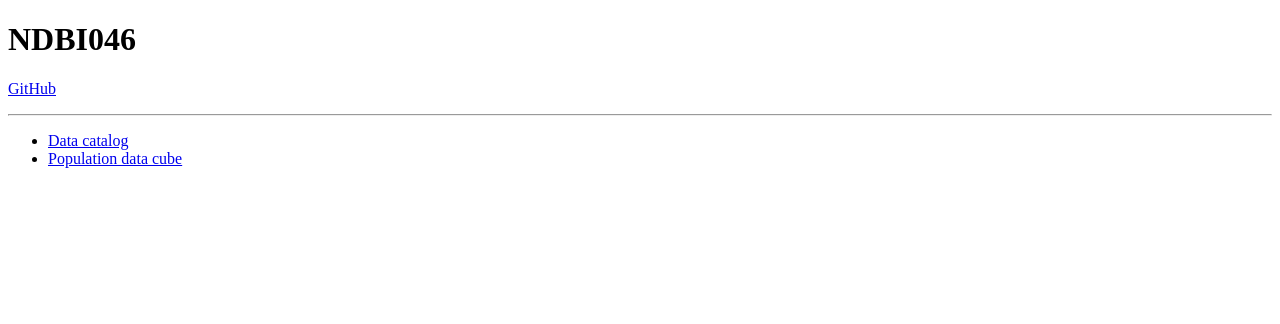
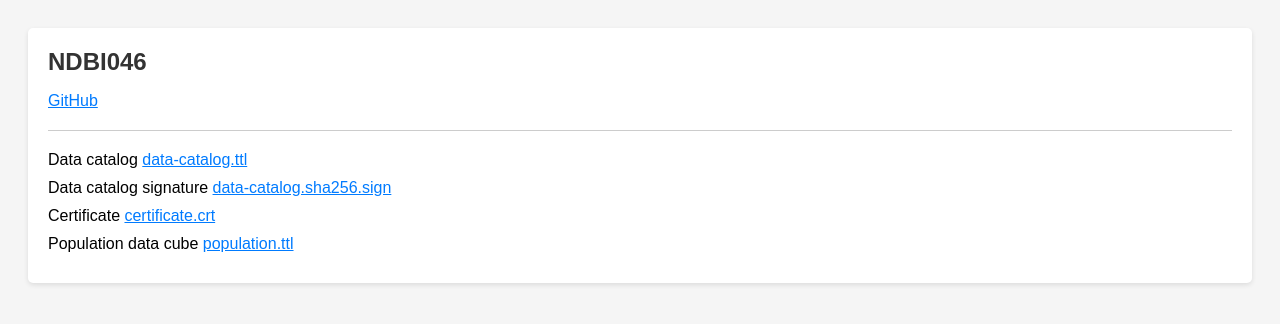
Before and after one commit to milan252525/NDBI046, a plain HTML site: page docs/index.html in a window 1280 px wide. Drawn offline with Linux system fonts and the light colour scheme.

Commit message:
HW5 - signed data catalog

```diff
--- a/docs/index.html
+++ b/docs/index.html
@@ -3,7 +3,8 @@
 
 <head>
     <meta charset=utf-8>
-    <title>Population datacube</title>
+    <title>Data catalog - Population</title>
+    <link rel="stylesheet" href="styles.css">
 </head>
 
 <body>
@@ -12,8 +13,10 @@
         <p><a href="https://github.com/milan252525/NDBI046">GitHub</a></p>
         <hr>
         <ul>
-            <li><a href="files/dcat_dataset.ttl">Data catalog</a></li>
-            <li><a href="files/population.ttl">Population data cube</a></li>
+            <li>Data catalog <a href="files/data-catalog.ttl">data-catalog.ttl</a></li>
+            <li>Data catalog signature <a href="files/data-catalog.sha256.sign">data-catalog.sha256.sign</a></li>
+            <li>Certificate <a href="files/certificate.crt">certificate.crt</a></li>
+            <li>Population data cube <a href="files/population.ttl">population.ttl</a></li>
         </ul>
     </main>
 </body>
--- /dev/null
+++ b/docs/styles.css
@@ -0,0 +1,39 @@
+body {
+    font-family: Arial, sans-serif;
+    padding: 20px;
+    background-color: #f5f5f5;
+}
+
+main {
+    margin: 0 auto;
+    background-color: #fff;
+    padding: 20px;
+    border-radius: 5px;
+    box-shadow: 0 2px 5px rgba(0, 0, 0, 0.1);
+}
+
+h1 {
+    color: #333;
+    font-size: 24px;
+    margin-top: 0;
+}
+
+a {
+    color: #007bff;
+}
+
+hr {
+    border: none;
+    border-top: 1px solid #ccc;
+    margin: 20px 0;
+}
+
+ul {
+    list-style-type: none;
+    padding: 0;
+    margin: 0;
+}
+
+li {
+    margin-bottom: 10px;
+}
```
Also changed, not shown: 5 other files.
